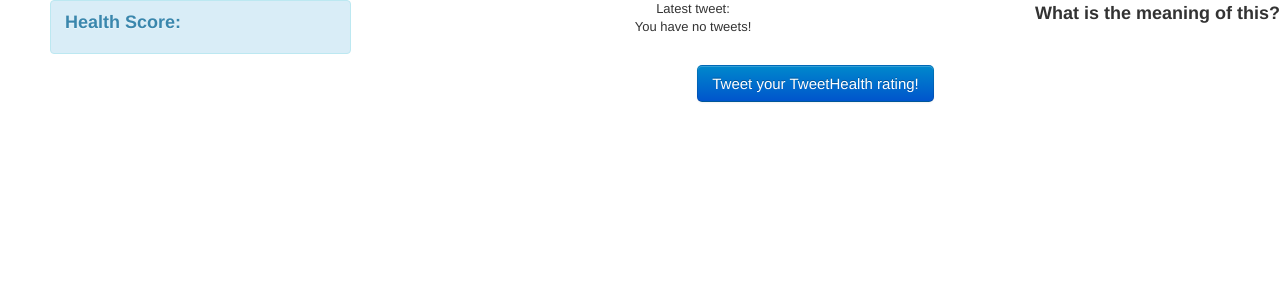
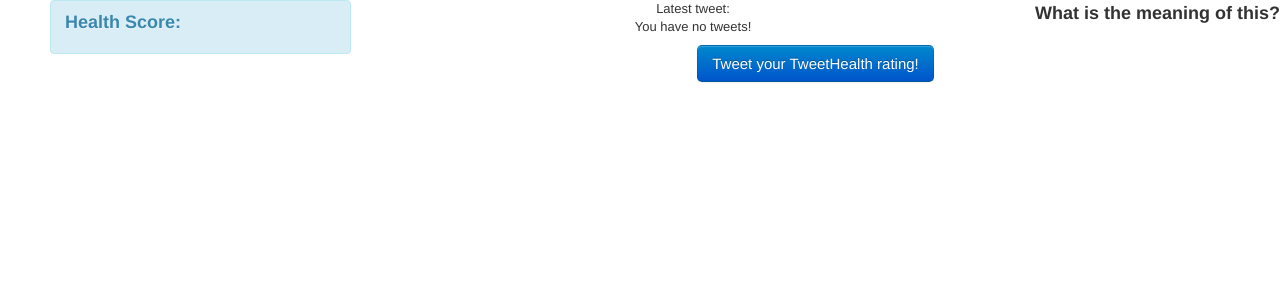
Before and after one commit to gchaturvedi/tweethealth, a Django app: template tweethealth/templates/twitter_health_info.html in a window 1280 px wide. Shown: the top 300 px of the page. Run offline with Django 3.2, Linux system fonts and the light colour scheme; the template is opened without the code that fills it, so the values that code supplies are empty.

Commit message:
Button fix and minor text change

```diff
--- a/tweethealth/media/js/twitter.js
+++ b/tweethealth/media/js/twitter.js
@@ -52,6 +52,7 @@ function postTweet(csrf_token) {
 			else {
 				$('.latest-tweet-label').text('Tweet posted!');
 				$('.latest-tweet').text(data['latest_tweet']);
+				$('.btn-large').hide();
 			}
         },
         error: function(data) {
--- a/tweethealth/templates/twitter_health_info.html
+++ b/tweethealth/templates/twitter_health_info.html
@@ -16,7 +16,7 @@
 <p class="latest-tweet">{% if latest_tweet %}{{latest_tweet}}{%else %}You have no tweets!{% endif %}</p>
 </div>
 <div>
-<a href="javascript:void(0);" onclick="postTweet('{{csrf_token}}');" style="margin-top:20px;" class="btn btn-primary btn-large">
+<a href="javascript:void(0);" onclick="postTweet('{{csrf_token}}');" class="btn btn-primary btn-large">
 	Tweet your TweetHealth rating!
 </a>
 </div>
--- a/tweethealth/templates/twitter_homepage.html
+++ b/tweethealth/templates/twitter_homepage.html
@@ -21,7 +21,7 @@
   <p>Your score is based on analyzing your tweets.</p>
 	<div class="waiting-block" align="center">
 	<img class="spinner" src="/media/img/spinner_waiting.gif">
-	<p> Loading Twitter Content..</p>
+	<p> Loading Twitter Content...</p>
 	</div>
 	<div class="twitter-block" align="center" >
 	</div>
```
